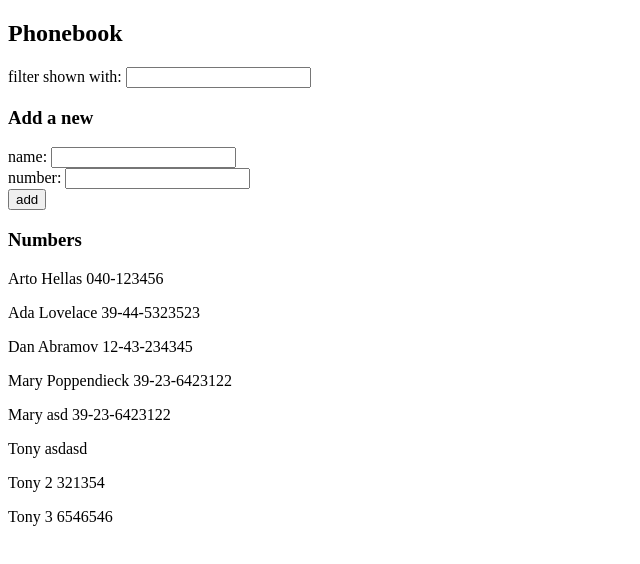
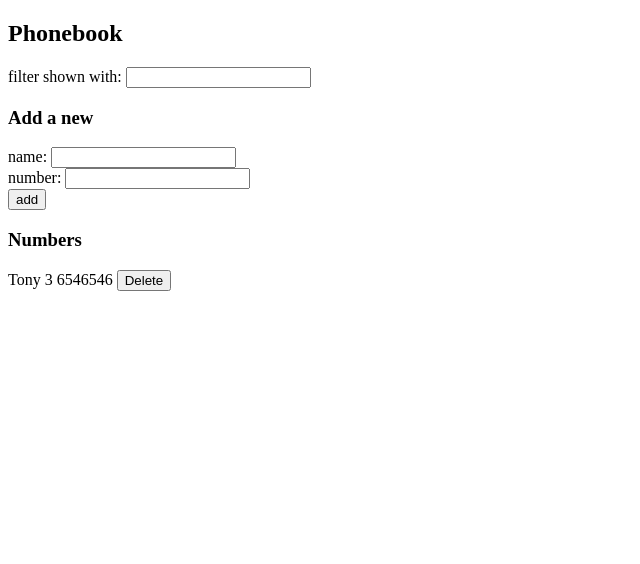
Before and after one commit to anthonyklepacki/full_stack_course_helsinkki, a React (Create React App) app in the folder part2/phonebook/: page / in a window 1280 px wide. Shown: the top 564 px of the page, without its empty margins (0-640 px from the left). Built offline with nearby package versions, Linux system fonts and the light colour scheme; data requests are answered from the project's data file.

Commit message:
Completed 2.17

```diff
--- a/part2/phonebook/db.json
+++ b/part2/phonebook/db.json
@@ -1,40 +1,5 @@
 {
   "persons": [
-    {
-      "name": "Arto Hellas",
-      "number": "040-123456",
-      "id": 1
-    },
-    {
-      "name": "Ada Lovelace",
-      "number": "39-44-5323523",
-      "id": 2
-    },
-    {
-      "name": "Dan Abramov",
-      "number": "12-43-234345",
-      "id": 3
-    },
-    {
-      "name": "Mary Poppendieck",
-      "number": "39-23-6423122",
-      "id": 4
-    },
-    {
-      "name": "Mary asd",
-      "number": "39-23-6423122",
-      "id": 5
-    },
-    {
-      "name": "Tony",
-      "number": "asdasd",
-      "id": 6
-    },
-    {
-      "name": "Tony 2",
-      "number": "321354",
-      "id": 7
-    },
     {
       "name": "Tony 3",
       "number": "6546546",
--- a/part2/phonebook/src/App.js
+++ b/part2/phonebook/src/App.js
@@ -79,6 +79,17 @@ const App = () => {
     setFilterName(event.target.value)
   }
 
+  const handleNameDelete = (id,name) => {
+    if (window.confirm(`Delete ${name}?`)) {
+      console.log(id)
+      personService
+        .deleteEntry(id)
+      setPersons(persons.filter(n => n.id !== id))
+    }
+
+
+  }
+
 
   return (
     <div>
@@ -94,7 +105,7 @@ const App = () => {
                    />
 
       <h3>Numbers</h3>
-      <Persons namesToShow={namesToShow}/>
+      <Persons namesToShow={namesToShow} clickAction={handleNameDelete}/>
 
 
     </div>
--- /dev/null
+++ b/part2/phonebook/src/components/Button.js
@@ -0,0 +1,10 @@
+import React, { useState, useEffect } from 'react'
+import ReactDOM from 'react-dom';
+import axios from 'axios'
+
+const Button = (props) => (
+    <button onClick={props.handleClick}>
+      {props.text}
+    </button>
+  )
+export default Button
--- a/part2/phonebook/src/components/Persons.js
+++ b/part2/phonebook/src/components/Persons.js
@@ -1,13 +1,14 @@
 
 import React from 'react';
 import ReactDOM from 'react-dom';
+import Button from './Button'
 
 const Persons = (props) => {
     return (
         <>
             {props.namesToShow.map(person =>
                 <p>
-                    {person.name} {person.number}
+                    {person.name} {person.number} <Button text='Delete' handleClick={() => props.clickAction(person.id,person.name)}/>
                 </p>)}
         </>
     )
--- a/part2/phonebook/src/services/AddPerson.js
+++ b/part2/phonebook/src/services/AddPerson.js
@@ -16,8 +16,15 @@ const update = (id, newObject) => {
     return request.then(response => response.data)
 }
 
+const deleteEntry = (id) => {
+    const request = axios.delete(`${baseUrl}/${id}`)
+    return request.then(response => response.data)
+}
+
+
 export default {
   getAll: getAll,
   create: create,
-  update: update
+  update: update,
+  deleteEntry: deleteEntry
 }
```
Lines whose indentation alone changed are shown as unchanged.
